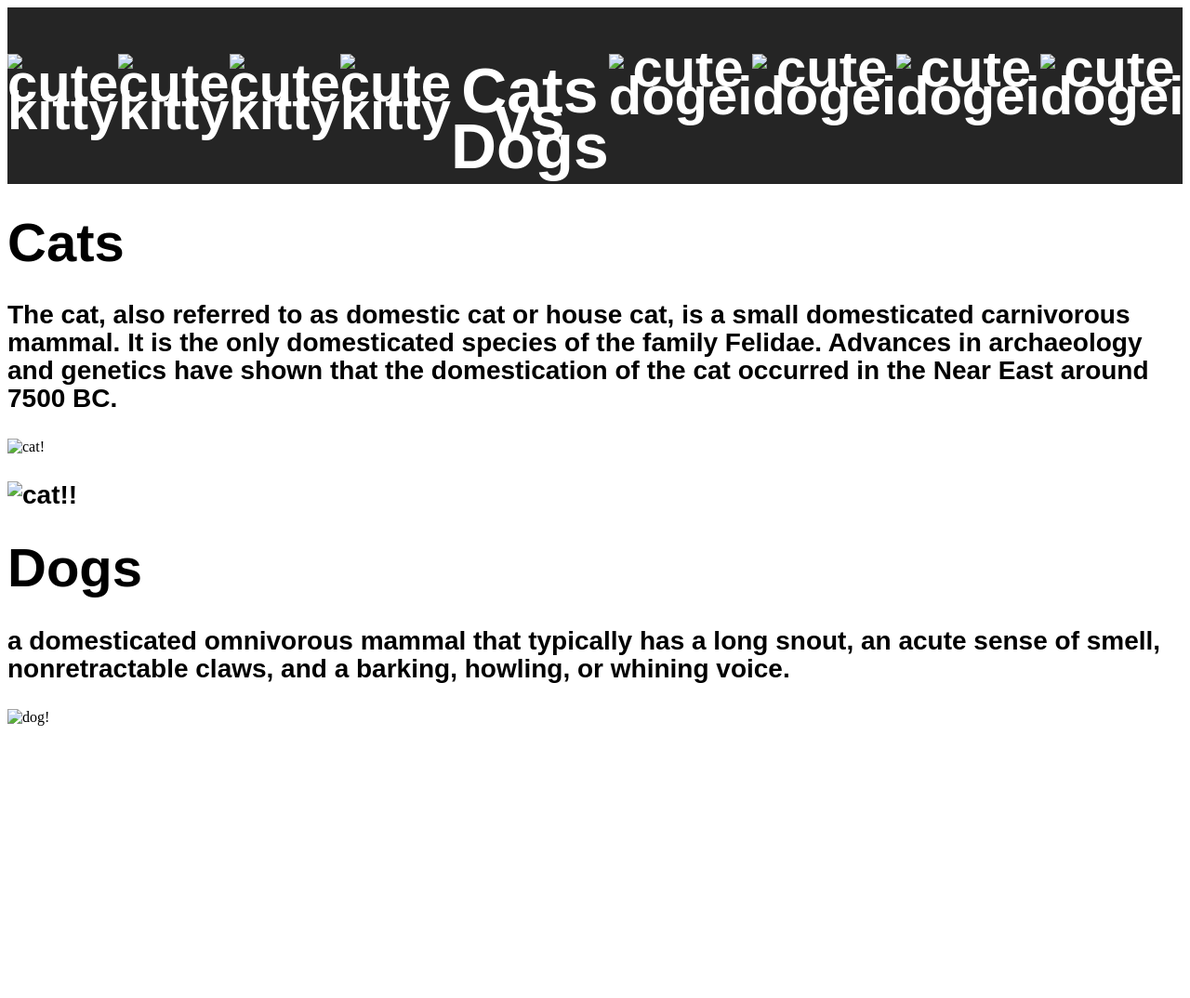
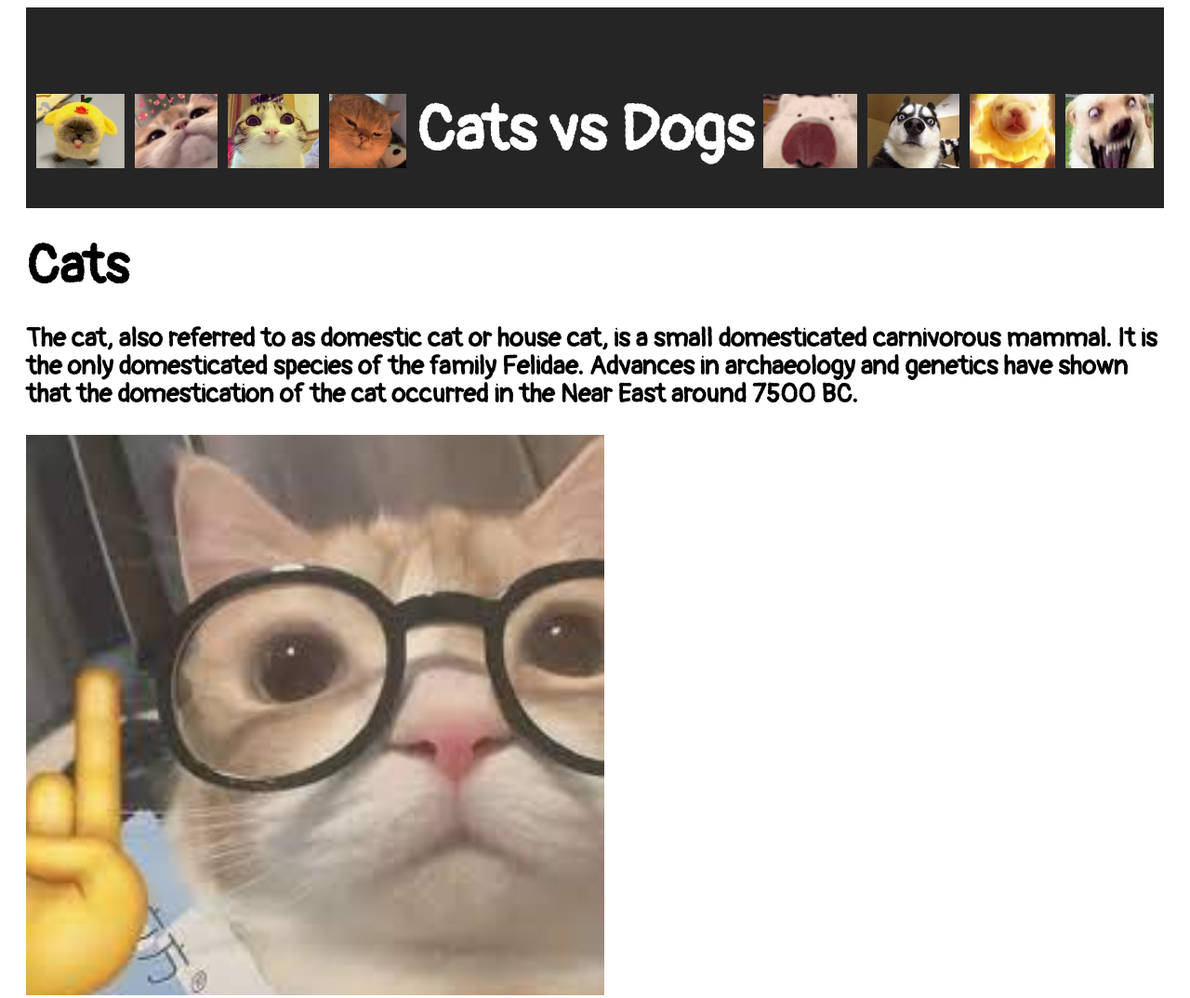
Before and after one commit to Roel736/24FA-ITSE2302_RoelChavez, a plain HTML site: page index.html in a window 1280 px wide. Shown: the top 1074 px of the page at 93% size. Before the commit the page ends 800 px from the top, so only its background shows below. Drawn offline with nearby package versions, Linux system fonts and the light colour scheme.

Commit message:
Add files via upload

```diff
--- a/CSS/styles.css
+++ b/CSS/styles.css
@@ -5,7 +5,8 @@ main a {
 header {
   background-color: black;
 
-  background-size: 200px;
+  background-size:auto;
+  align-items: center;
 }
 /*div css*/
 div {
@@ -18,7 +19,7 @@ div {
   width: 100%;
   height: 140px;
   background-color: #252525;
-  background-size: 75px;
+  /* background-size: auto 100%; */
   font-size: 58px;
   text-align: center;
   text-size-adjust: 200px;
@@ -26,11 +27,41 @@ div {
   font-family: "Pangolin", sans-serif;
   font-weight: Bold;
   font-style: normal;
+
+
+  /* SUPER DUPER IMPORTANT DO NOT DELETE */
+  height:auto;
 }
 /*images css*/
 img {
   height: 100%;
 }
+
+/* nav css */
+nav ul{
+  /* background-color: #e91111; */
+  list-style: none;
+  text-align: center;
+  /* display: flex;
+  justify-content: center;
+  flex-direction: row; */
+  padding: 0px;
+  margin: 0px;
+}
+
+nav ul li{
+  display: inline;
+  /* padding: 16px; */
+  text-align: center;
+}
+
+nav ul li img {
+  height: 80px;
+  width: auto;
+  display: block;
+}
+
+
 
 .text-container {
   margin-left: 20px;
@@ -63,32 +94,21 @@ p {
   margin-right: auto;
   padding-left: 20px;
   padding-right: 20px;
-  border: 2px solid #4e462c;
-  background-color: #686755;
+  /* border: 2px solid #4e462c; */
+  background-color: #ffffff;
   max-width: 1224px;
   font-size: 16px;
-
   font-family: "Open Sans", sans-serif;
   font-weight: 400;
   font-style: normal;
 }
 
-nav a:link {
-  background-color: #2e2e2efa;
-  color: white;
-  text-decoration: none;
-  padding-top: 15px;
-  padding-bottom: 15px;
-  padding-left: 32px;
-  padding-right: 32px;
-  font-family: "Palanquin", sans-serif;
-  border-radius: 25px;
-}
 
 figure {
   text-align: center;
 }
-/*main changes the main*/
+
+/*main css*/
 main {
   display: grid;
   grid-template-columns: auto auto;
@@ -96,10 +116,42 @@ main {
 }
 
 #pictures {
-  padding: 0;
-  margin: 0;
+  padding: 0px;
+  margin: 0px;
   border: none;
   display: grid;
   grid-template-columns: auto auto auto;
   justify-content: center;
 }
+
+footer {
+	font-family: "Open Sans", sans-serif;
+	height: 28px;
+  margin: 30px 0 0 -10px;
+	padding: 10px;
+  right: 5px;
+	width: 100.8%;
+	color: #000000;
+	background: #dddddd;
+	position: relative;
+	display: flex;
+}
+
+/* flexbox css */
+@media screen and (max-width: 1080px) {
+	nav ul div {
+    display:flex;
+		flex-direction: column;
+    word-spacing: normal;
+
+	}
+  nav ul div li{
+    padding-bottom: 10px;
+  }
+
+}
+
+@media screen and (max-width: 720px) {
+	nav ul{
+        word-spacing: normal;	}
+}
--- a/index.html
+++ b/index.html
@@ -7,35 +7,88 @@
     <meta http-equiv="X-UA-Compatible" content="ie=edge" />
     <!-- adds a title -->
     <title>Dogs vs cats</title>
+
+    <!--fonts-->
+    <link rel="preconnect" href="https://fonts.googleapis.com" />
+    <link rel="preconnect" href="https://fonts.gstatic.com" crossorigin />
+    <link
+      href="https://fonts.googleapis.com/css2?family=Open+Sans:ital,wght@0,300..800;1,300..800&display=swap"
+      rel="stylesheet"
+    />
+    <link rel="preconnect" href="https://fonts.googleapis.com" />
+    <link rel="preconnect" href="https://fonts.gstatic.com" crossorigin />
+    <link
+      href="https://fonts.googleapis.com/css2?family=Pangolin&display=swap"
+      rel="stylesheet"
+    />
+
+    <!--links-->
     <link rel="stylesheet" href="/CSS/styles.css" />
     <link rel="icon" href="./favicon.ico" type="image/x-icon" />
     <script src="JavaScript/javascript.js"></script>
   </head>
-  <body>
-    <section>
+  <body class="body_content">
     <!-- This adds images -->
+    <header>
+      <nav>
+        <ul>
           <div>
             <!-- xiaojie -->
-        <img src="images/Screenshot2024-09-10150733.png" alt="cute kitty" />
+            <li>
+              <a href="index.html"
+                ><img src="images/CuteCat1.png" alt="cute kitty"
+              /></a>
+            </li>
             <!-- heart cat -->
-        <img src="images/Screenshot2024-09-10150753.png" alt="cute kitty" />
+            <li>
+              <a href="cutecats.html"
+                ><img src="images/CuteCat2.png" alt="cute kitty"
+              /></a>
+            </li>
             <!-- staring cat -->
-        <img src="images/Screenshot2024-09-10150806.png" alt="cute kitty" />
+            <li>
+              <a href="funnycatvids.html"
+                ><img src="images/CuteCat3.png" alt="cute kitty"
+              /></a>
+            </li>
             <!-- cat staring 2-->
-        <img src="images/Screenshot2024-09-10150814.png" alt="cute kitty" />
+            <li>
+              <a href="aboutcats.html"
+                ><img src="images/CuteCat4.png" alt="cute kitty"
+              /></a>
+            </li>
 
             <!-- h3 is a header  -->
-        <h3>Cats vs Dogs</h3>
+            <li><h3>Cats vs Dogs</h3></li>
             <!-- dog licking their nose -->
-        <img src="images/Screenshot2024-09-10150824.png" alt="cute dogei" />
+            <li>
+              <a href="index.html"
+                ><img src="images/CuteDog1.png" alt="cute dogei"
+              /></a>
+            </li>
             <!-- dog staring  -->
-        <img src="images/Screenshot2024-09-10150830.png" alt="cute dogei" />
+            <li>
+              <a href="cutedogs.html"
+                ><img src="images/CuteDog2.png" alt="cute dogei"
+              /></a>
+            </li>
             <!-- gmail -->
-        <img src="images/Screenshot2024-09-10150835.png" alt="cute dogei" />
+            <li>
+              <a href="funnydogvideos.html"
+                ><img src="images/CuteDog3.png" alt="cute dogei"
+              /></a>
+            </li>
             <!-- weird dog -->
-        <img src="images/Screenshot2024-09-10150844.png" alt="cute dogei" />
+            <li>
+              <a href="aboutdogs.html"
+                ><img src="images/CuteDog4.png" alt="cute dogei"
+              /></a>
+            </li>
           </div>
-    </section>
+        </ul>
+      </nav>
+    </header>
+
     <h2>Cats</h2>
     <!-- just text  for cats-->
     <p>
@@ -45,8 +98,8 @@
       the domestication of the cat occurred in the Near East around 7500 BC.
     </p>
     <!-- images of cats -->
-    <img src="images/Screenshot2024-09-10150936.png" alt="cat!" />
-    <p><img src="images/Screenshot2024-09-13152725.png" alt="cat!!" /></p>
+    <img src="images/NerdCat.png" alt="cat!" />
+    <p><img src="images/Cat.png" alt="cat!!" /></p>
 
     <h2>Dogs</h2>
     <!-- just text for dogs -->
@@ -56,6 +109,18 @@
       voice.
     </p>
     <!-- image of a dog -->
-    <img src="images/Screenshot2024-09-10150953.png" alt="dog!" />
+    <img src="images/Dog.png" alt="dog!" />
+
+    <!--Footer was added-->
+    <footer>
+      &copy;Copyright by
+      <a
+        href="mailto:rchavez138912@mymail.tstc.edu"
+        target="_blank"
+        rel="noopener"
+        ><b> Roel Chavez </b></a
+      >
+      2024-2025
+    </footer>
   </body>
 </html>
```
Also changed, not shown: aboutcats.html (added), aboutdogs.html (added), cutecats.html (added), cutedogs.html (added), funnycatvids.html (added), funnydogvideos.html (added), images/Cat.png (added), images/CuteCat1.png (added), images/CuteCat2.png (added), images/CuteCat3.png (added), images/CuteCat4.png (added), images/CuteDog1.png (added), images/CuteDog2.png (added), images/CuteDog3.png (added), 3 more files, 1 other file. Lines whose indentation alone changed are shown as unchanged.
